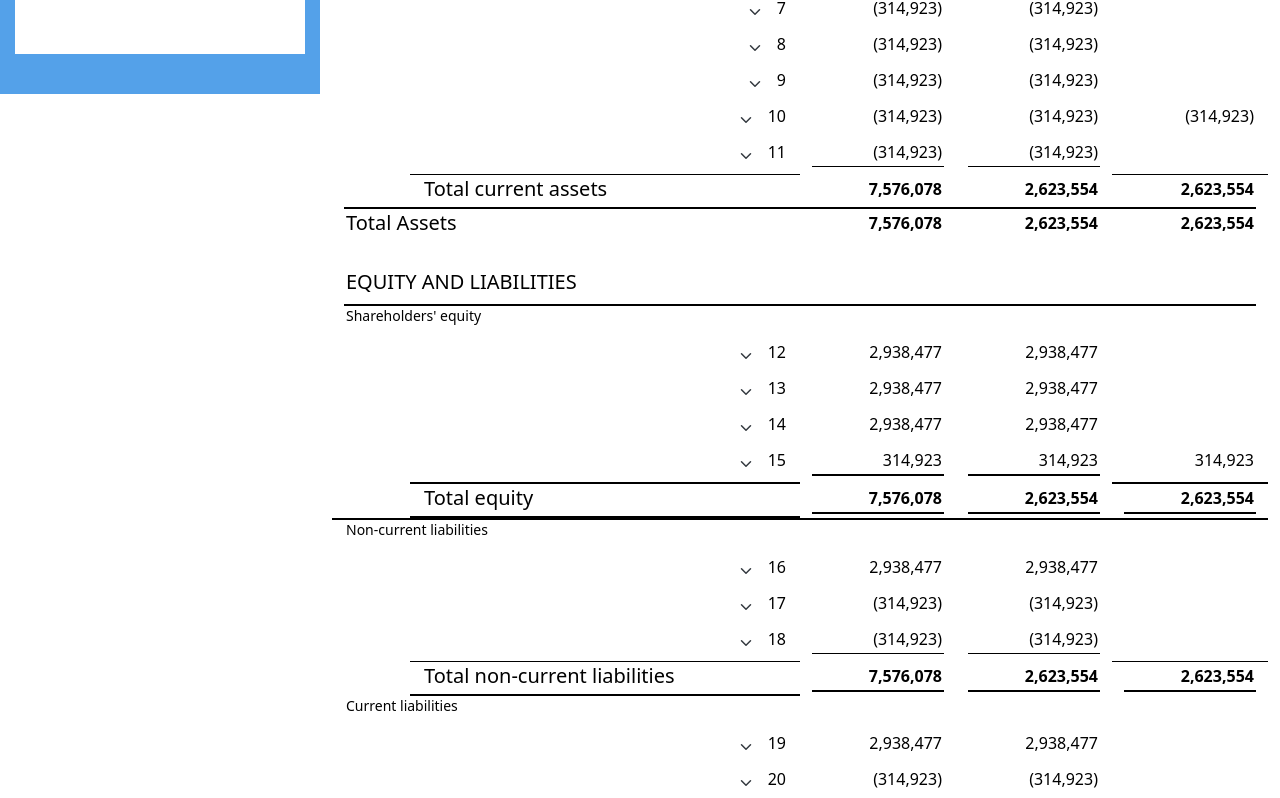
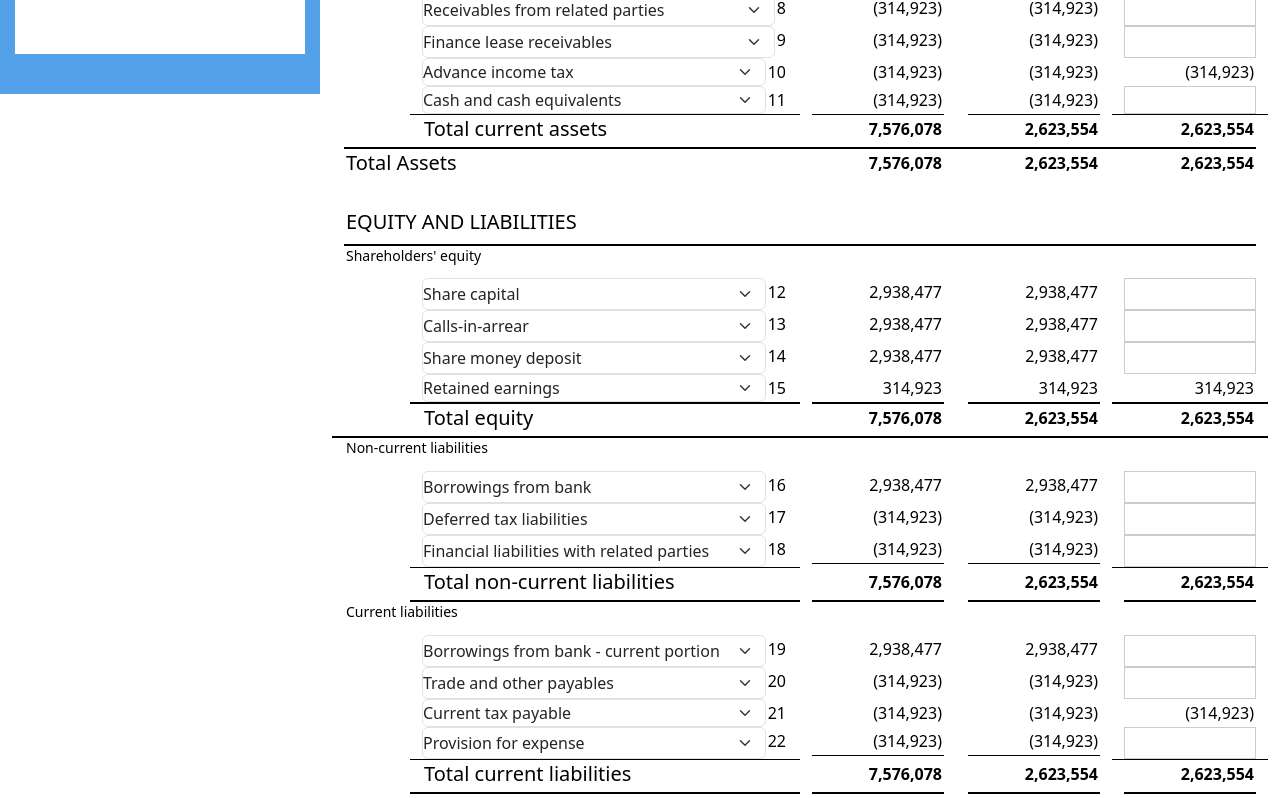
Before and after one commit to sagordevnath/rs-combd, a React (Vite) app: page /financialStatements/sfp in a window 1280 px wide. Shown: the part 520-1318 px from the top of the page. Built offline with nearby package versions, Linux system fonts and the light colour scheme.

Commit message:
Financial Position Page Completed

```diff
--- a/src/Pages/FinancialStatements/Sfp.css
+++ b/src/Pages/FinancialStatements/Sfp.css
@@ -1,6 +1,25 @@
 .mb-positive {
-  margin-bottom: 8px;
+  margin-bottom: 8px !important;
 }
 .mb-negative {
   margin-bottom: -8px !important;
 }
+.finalcial-position-page p {
+  margin-bottom: 0 !important;
+}
+/* .finalcial-position-page select {
+  margin-bottom: 5px;
+} */
+.finalcial-position-page .form-select {
+  padding: 0;
+}
+.p-6 {
+  padding-bottom: 6px !important;
+}
+.finalcial-position-page input {
+  border: 0.5px solid #ccc;
+}
+.finalcial-position-page .form-select:focus {
+  border-color: none;
+  box-shadow: none;
+}
--- a/src/Pages/FinancialStatements/Sfp.jsx
+++ b/src/Pages/FinancialStatements/Sfp.jsx
@@ -3,7 +3,7 @@ import "./Sfp.css";
 
 const Sfp = () => {
   return (
-    <div>
+    <div className="finalcial-position-page">
       <div className="w-auto">
         <div className="note-header pt-3">
           <div className="container">
@@ -66,7 +66,7 @@ const Sfp = () => {
             <div className="row mb-2">
               <div className="col-5 offset-1 d-flex justify-content-between">
                 <select
-                  className="form-select bg-transparent text-white border-none"
+                  className="form-select bg-transparent"
                   aria-label="Default select example"
                 >
                   <option selected>Property, plant and equipment</option>
@@ -101,7 +101,7 @@ const Sfp = () => {
             <div className="row align-items-center">
               <div className="col-5 offset-1 border-btm d-flex justify-content-between">
                 <select
-                  className="form-select bg-transparent text-white border-none"
+                  className="form-select bg-transparent"
                   aria-label="Default select example"
                 >
                   <option selected>Intangible assets</option>
@@ -164,7 +164,7 @@ const Sfp = () => {
             <div className="row">
               <div className="col-5 offset-1 d-flex justify-content-between">
                 <select
-                  className="form-select bg-transparent text-white border-none"
+                  className="form-select bg-transparent"
                   aria-label="Default select example"
                 >
                   <option selected>Inventories</option>
@@ -195,7 +195,7 @@ const Sfp = () => {
             <div className="row">
               <div className="col-5 offset-1 d-flex justify-content-between">
                 <select
-                  className="form-select bg-transparent text-white border-none"
+                  className="form-select bg-transparent"
                   aria-label="Default select example"
                 >
                   <option selected>Trade and other receivables</option>
@@ -229,7 +229,7 @@ const Sfp = () => {
             <div className="row">
               <div className="col-5 offset-1 d-flex justify-content-between">
                 <select
-                  className="form-select bg-transparent text-white border-none"
+                  className="form-select bg-transparent"
                   aria-label="Default select example"
                 >
                   <option selected>Receivables from related parties</option>
@@ -263,7 +263,7 @@ const Sfp = () => {
             <div className="row">
               <div className="col-5 offset-1 d-flex justify-content-between">
                 <select
-                  className="form-select bg-transparent text-white border-none"
+                  className="form-select bg-transparent"
                   aria-label="Default select example"
                 >
                   <option selected>Finance lease receivables</option>
@@ -297,7 +297,7 @@ const Sfp = () => {
             <div className="row">
               <div className="col-5 offset-1 d-flex justify-content-between">
                 <select
-                  className="form-select bg-transparent text-white border-none"
+                  className="form-select bg-transparent"
                   aria-label="Default select example"
                 >
                   <option selected>Advance income tax</option>
@@ -328,7 +328,7 @@ const Sfp = () => {
             <div className="row">
               <div className="col-5 offset-1 border-btm d-flex justify-content-between">
                 <select
-                  className="form-select bg-transparent text-white border-none"
+                  className="form-select bg-transparent"
                   aria-label="Default select example"
                 >
                   <option selected>Cash and cash equivalents</option>
@@ -347,14 +347,14 @@ const Sfp = () => {
                 <p>11</p>
               </div>
               <div className="col-2">
-                <p className="text-end border-btm">(314,923)</p>
+                <p className="text-end border-btm mb-negative">(314,923)</p>
               </div>
               <div className="col-2">
-                <p className="text-end border-btm">(314,923)</p>
+                <p className="text-end border-btm ">(314,923)</p>
               </div>
               <div className="col-2 d-flex flex-row-reverse border-btm">
                 <input
-                  className="input input-group input-group-sm mb-1"
+                  className="input input-group input-group-sm mb-1 mb-negative"
                   type="number"
                 />
               </div>
@@ -409,7 +409,7 @@ const Sfp = () => {
             <div className="row">
               <div className="col-5 offset-1 d-flex justify-content-between">
                 <select
-                  className="form-select bg-transparent text-white border-none"
+                  className="form-select bg-transparent"
                   aria-label="Default select example"
                 >
                   <option selected>Share capital</option>
@@ -436,7 +436,7 @@ const Sfp = () => {
             <div className="row">
               <div className="col-5 offset-1 d-flex justify-content-between">
                 <select
-                  className="form-select bg-transparent text-white border-none"
+                  className="form-select bg-transparent"
                   aria-label="Default select example"
                 >
                   <option selected>Calls-in-arrear</option>
@@ -463,7 +463,7 @@ const Sfp = () => {
             <div className="row">
               <div className="col-5 offset-1 d-flex justify-content-between">
                 <select
-                  className="form-select bg-transparent text-white border-none"
+                  className="form-select bg-transparent"
                   aria-label="Default select example"
                 >
                   <option selected>Share money deposit</option>
@@ -490,7 +490,7 @@ const Sfp = () => {
             <div className="row">
               <div className="col-5 offset-1 border-btm-2 d-flex justify-content-between">
                 <select
-                  className="form-select bg-transparent text-white border-none"
+                  className="form-select bg-transparent"
                   aria-label="Default select example"
                 >
                   <option selected>Retained earnings</option>
@@ -512,17 +512,17 @@ const Sfp = () => {
               </div>
             </div>
             <div className="row border-btm-2">
-              <div className="col-5 offset-1 border-btm-2">
+              <div className="col-5 offset-1">
                 <h5>Total equity</h5>
               </div>
               <div className="col-2">
-                <p className="text-end fw-bold border-btm-2">7,576,078</p>
+                <p className="text-end fw-bold">7,576,078</p>
               </div>
               <div className="col-2">
-                <p className="text-end fw-bold border-btm-2">2,623,554</p>
+                <p className="text-end fw-bold">2,623,554</p>
               </div>
               <div className="col-2">
-                <p className="text-end fw-bold border-btm-2">2,623,554</p>
+                <p className="text-end fw-bold">2,623,554</p>
               </div>
             </div>
           </div>
@@ -539,7 +539,7 @@ const Sfp = () => {
             <div className="row">
               <div className="col-5 offset-1 d-flex justify-content-between">
                 <select
-                  className="form-select bg-transparent text-white border-none"
+                  className="form-select bg-transparent"
                   aria-label="Default select example"
                 >
                   <option selected>Borrowings from bank</option>
@@ -572,7 +572,7 @@ const Sfp = () => {
             <div className="row">
               <div className="col-5 offset-1 d-flex justify-content-between">
                 <select
-                  className="form-select bg-transparent text-white border-none"
+                  className="form-select bg-transparent"
                   aria-label="Default select example"
                 >
                   <option selected>Deferred tax liabilities</option>
@@ -605,7 +605,7 @@ const Sfp = () => {
             <div className="row">
               <div className="col-5 offset-1 d-flex justify-content-between border-btm">
                 <select
-                  className="form-select bg-transparent text-white border-none"
+                  className="form-select bg-transparent"
                   aria-label="Default select example"
                 >
                   <option selected>
@@ -640,13 +640,13 @@ const Sfp = () => {
                 <h5>Total non-current liabilities</h5>
               </div>
               <div className="col-2">
-                <p className="text-end fw-bold border-btm-2">7,576,078</p>
+                <p className="text-end fw-bold border-btm-2 p-6">7,576,078</p>
               </div>
               <div className="col-2">
-                <p className="text-end fw-bold border-btm-2">2,623,554</p>
+                <p className="text-end fw-bold border-btm-2 p-6">2,623,554</p>
               </div>
               <div className="col-2">
-                <p className="text-end fw-bold border-btm-2">2,623,554</p>
+                <p className="text-end fw-bold border-btm-2 p-6">2,623,554</p>
               </div>
             </div>
           </div>
@@ -663,7 +663,7 @@ const Sfp = () => {
             <div className="row">
               <div className="col-5 offset-1 d-flex justify-content-between">
                 <select
-                  className="form-select bg-transparent text-white border-none"
+                  className="form-select bg-transparent"
                   aria-label="Default select example"
                 >
                   <option selected>
@@ -696,7 +696,7 @@ const Sfp = () => {
             <div className="row">
               <div className="col-5 offset-1 d-flex justify-content-between">
                 <select
-                  className="form-select bg-transparent text-white border-none"
+                  className="form-select bg-transparent"
                   aria-label="Default select example"
                 >
                   <option selected>Trade and other payables</option>
@@ -729,7 +729,7 @@ const Sfp = () => {
             <div className="row">
               <div className="col-5 offset-1 d-flex justify-content-between">
                 <select
-                  className="form-select bg-transparent text-white border-none"
+                  className="form-select bg-transparent"
                   aria-label="Default select example"
                 >
                   <option selected>Current tax payable</option>
@@ -759,7 +759,7 @@ const Sfp = () => {
             <div className="row">
               <div className="col-5 offset-1 d-flex justify-content-between border-btm">
                 <select
-                  className="form-select bg-transparent text-white border-none"
+                  className="form-select bg-transparent"
                   aria-label="Default select example"
                 >
                   <option selected>Provision for expense</option>
@@ -794,13 +794,13 @@ const Sfp = () => {
                 <h5>Total current liabilities</h5>
               </div>
               <div className="col-2">
-                <p className="text-end border-btm-2 fw-bold">7,576,078</p>
+                <p className="text-end border-btm-2 fw-bold p-6">7,576,078</p>
               </div>
               <div className="col-2">
-                <p className="text-end border-btm-2 fw-bold">2,623,554</p>
+                <p className="text-end border-btm-2 fw-bold p-6">2,623,554</p>
               </div>
               <div className="col-2">
-                <p className="text-end border-btm-2 fw-bold">2,623,554</p>
+                <p className="text-end border-btm-2 fw-bold p-6">2,623,554</p>
               </div>
             </div>
             <div className="row">
```
